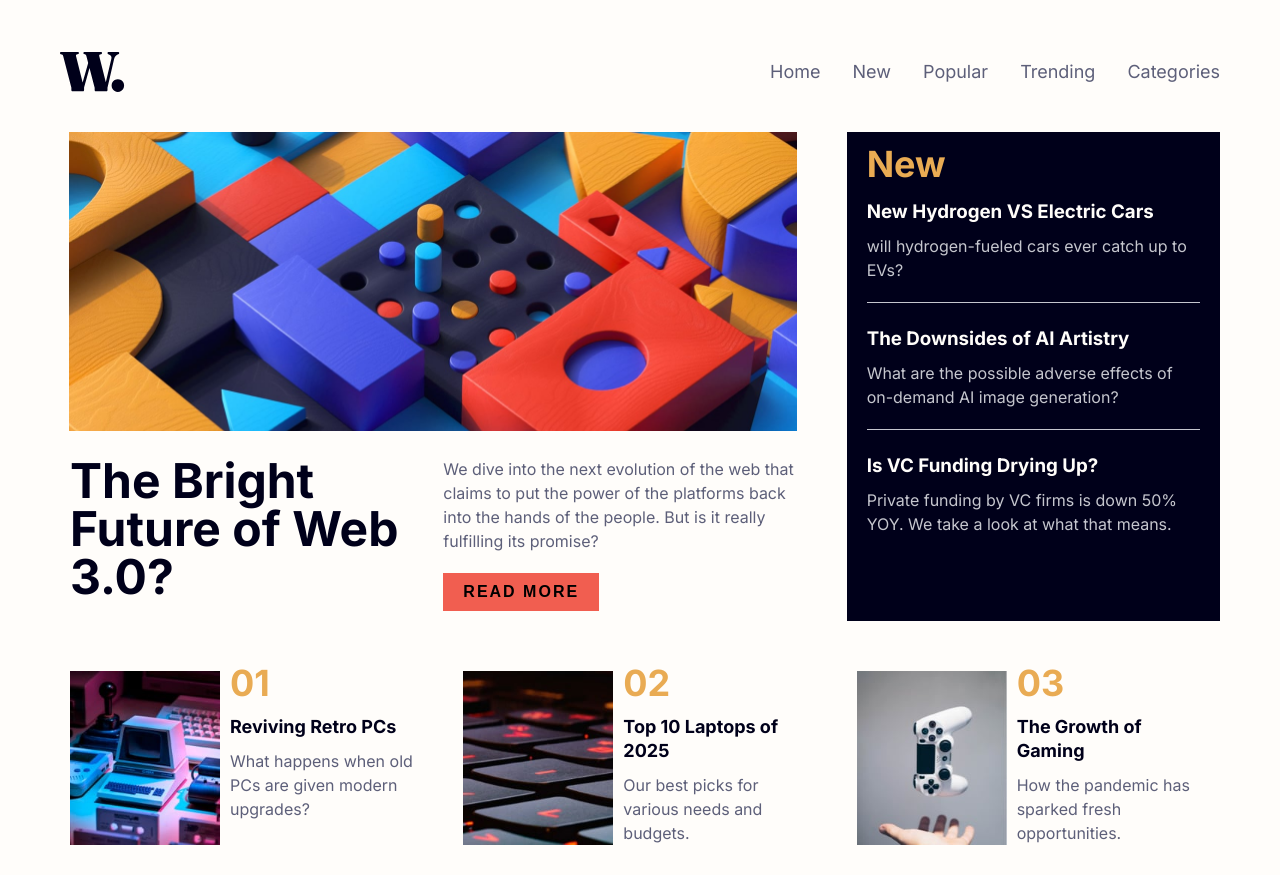
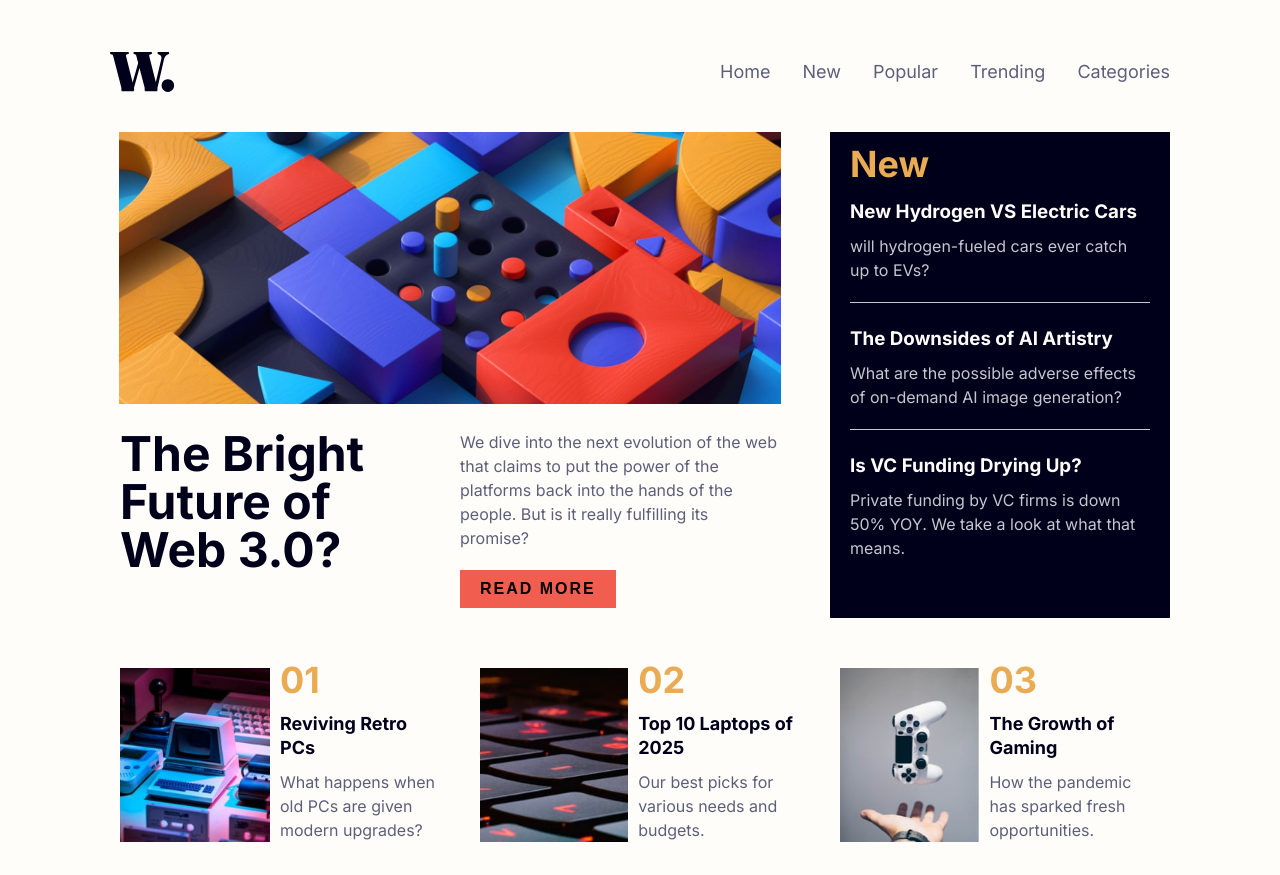
Before and after one commit to SurajChaunal/frontend-mentor-news-page, a plain HTML site: page index.html in a window 1280 px wide. Drawn offline with Linux system fonts and the light colour scheme.

Commit message:
minor changes

```diff
--- a/style.css
+++ b/style.css
@@ -23,7 +23,7 @@
 }
 
 html {
-  font-size: clamp(50%, 0.9vw, 62.5%);
+  font-size: clamp(45%, 0.9vw, 62.5%);
 }
 body {
   font-family: "Inter", sans-serif;
@@ -45,7 +45,7 @@ body {
   gap: 4rem;
   justify-content: center;
   align-items: center;
-  max-width: 120rem;
+  max-width: 110rem;
   padding: 2rem;
   position: relative;
   overflow: hidden;
@@ -173,7 +173,7 @@ body {
   transition: color 0.2s ease-in;
 }
 .aside__card-heading:hover,
-.aside__card-heading:hover {
+.aside__card-heading:active {
   color: var(--color-soft-orange);
   cursor: pointer;
 }
@@ -195,10 +195,9 @@ body {
   display: flex;
   justify-items: flex-start;
   gap: 1rem;
-}
-.section__card {
   padding: 1rem;
 }
+
 .section__card-img--1 {
   background: url(./assets/images/image-retro-pcs.jpg);
 }
```
